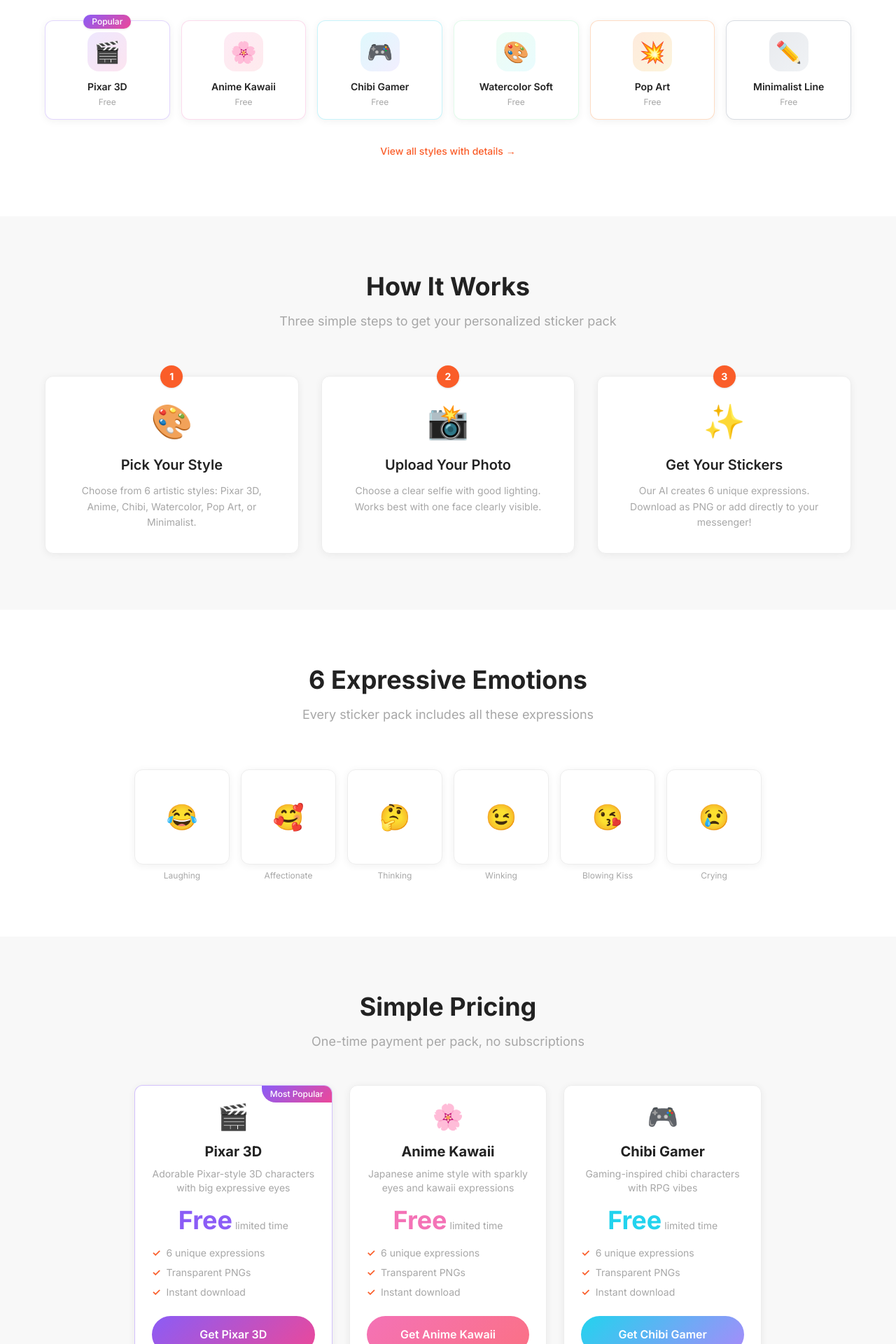
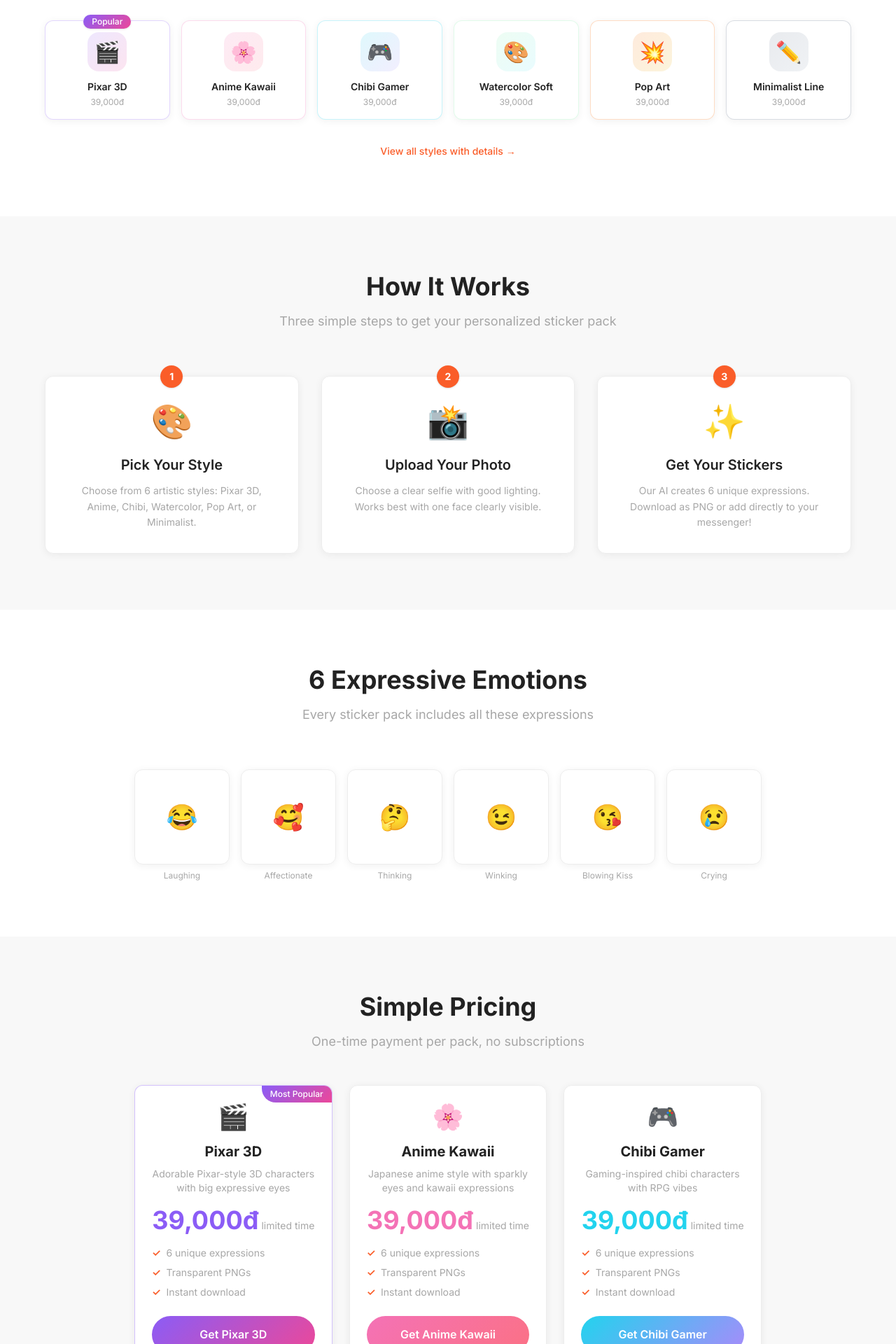
Before and after one commit to hongnv1504-svg/sticker-sell, a Next.js app: page / in a window 1280 px wide. Shown: the part 1500-3420 px from the top of the page at 70% size. Built offline with nearby package versions, Linux system fonts and the light colour scheme; no server answers.

Commit message:
feat: update Vietnamese pricing to 39000 VND and replace Free labels

```diff
--- a/app/packs/page.tsx
+++ b/app/packs/page.tsx
@@ -57,7 +57,7 @@ export default function PacksPage() {
                                         </div>
                                         <div>
                                             <h3 className="text-xl font-bold text-[#222222]">{pack.name}</h3>
-                                            <p className="text-sm text-[#a7a7a7]">Free</p>
+                                            <p className="text-sm text-[#a7a7a7]">39,000đ</p>
                                         </div>
                                     </div>
 
--- a/app/page.tsx
+++ b/app/page.tsx
@@ -136,7 +136,7 @@ export default function Home() {
                       {pack.icon}
                     </div>
                     <h3 className="font-semibold text-[#222222] text-sm mb-1">{pack.name}</h3>
-                    <p className="text-xs text-[#a7a7a7]">Free</p>
+                    <p className="text-xs text-[#a7a7a7]">39,000đ</p>
                   </div>
                 </Link>
               ))}
@@ -251,7 +251,7 @@ export default function Home() {
                       className="text-4xl font-bold"
                       style={{ color: pack.colors.primary }}
                     >
-                      Free
+                      39,000đ
                     </span>
                     <span className="text-[#a7a7a7] ml-1 text-sm">limited time</span>
                   </div>
--- a/app/pay/[jobId]/page.tsx
+++ b/app/pay/[jobId]/page.tsx
@@ -219,7 +219,7 @@ export default function PaywallPage({ params }: Props) {
                             {paymentMethod === 'international' ? (
                                 <>
                                     <div className="text-5xl font-bold gradient-text mb-1">$4.99</div>
-                                    <p className="text-[#a7a7a7] text-sm">~125,000 VND · One-time payment</p>
+                                    <p className="text-[#a7a7a7] text-sm">One-time payment</p>
                                 </>
                             ) : (
                                 <>
--- a/lib/vietqr.ts
+++ b/lib/vietqr.ts
@@ -5,7 +5,7 @@ export const VIETQR_CONFIG = {
     bankCode: 'ACB',               // Ngân hàng ACB
     accountNumber: '241150249',
     accountName: 'NGO VAN HONG',  // Tên chủ tài khoản ACB
-    amountVND: 49000,             // 49.000 VNĐ
+    amountVND: 39000,             // 39.000 VNĐ
     template: 'qr_only',          // Chỉ hiện QR, không có logo bank
 };
 
```
